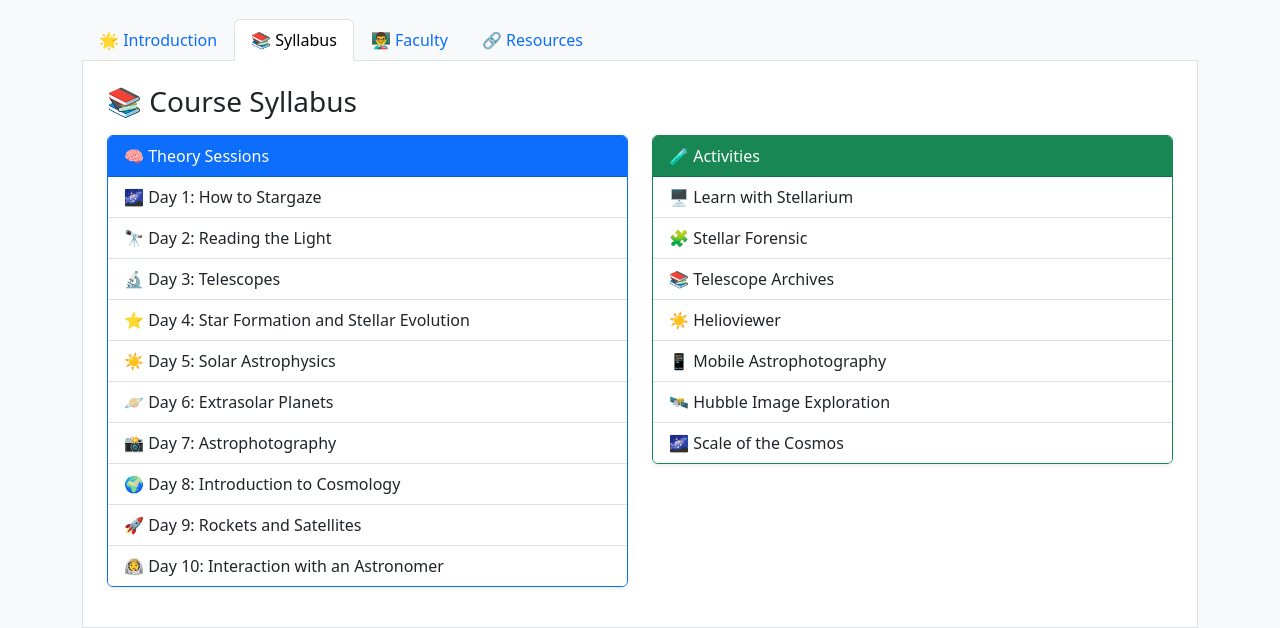
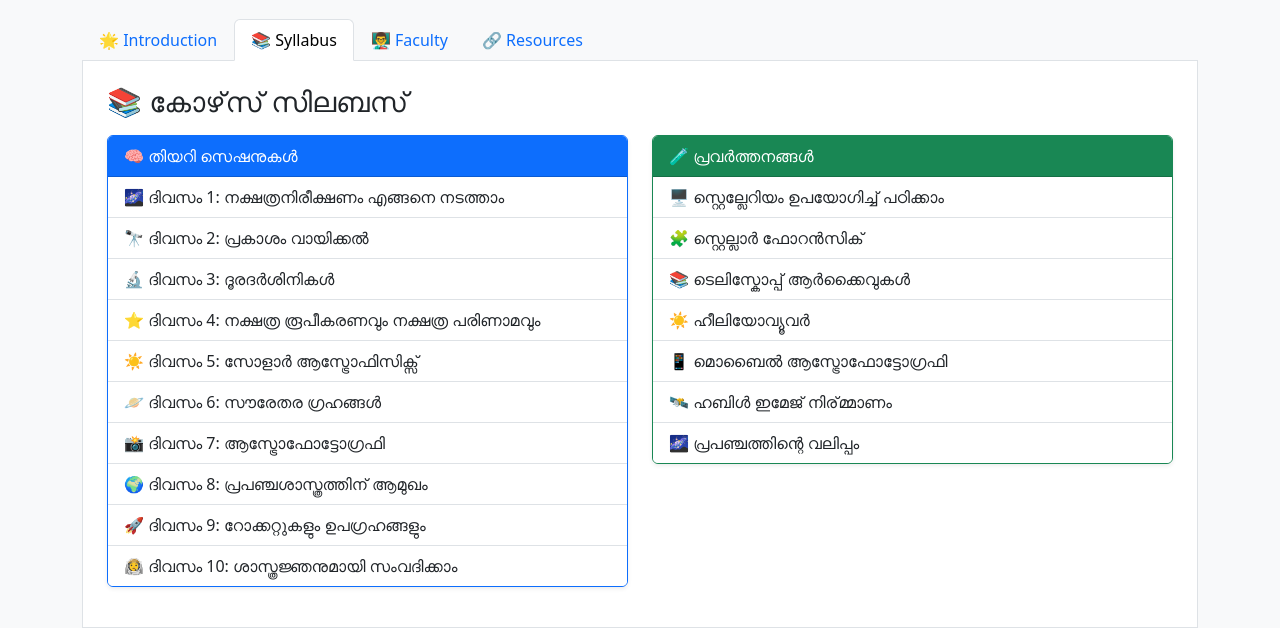
Before and after one commit to lensorg/astro, a plain HTML site: page index.html in a window 1280 px wide. Both pictures are taken after a click on the tab "📚 Syllabus". Shown: the part 184-812 px from the top of the page. Drawn offline with nearby package versions, Linux system fonts and the light colour scheme.

Commit message:
malayalam

```diff
--- a/index.html
+++ b/index.html
@@ -83,43 +83,42 @@
 
 <!-- Syllabus -->
 <div class="tab-pane fade" id="syllabus">
-        <h3 class="mb-3">📚 Course Syllabus</h3>
+  <h3 class="mb-3">📚 കോഴ്‌സ് സിലബസ്</h3>
 
   <div class="row">
     <div class="col-md-6">
       <div class="card shadow-sm mb-3 border-primary">
-              <div class="card-header bg-primary text-white">🧠 Theory Sessions</div>
+        <div class="card-header bg-primary text-white">🧠 തിയറി സെഷനുകൾ</div>
         <ul class="list-group list-group-flush">
-                <li class="list-group-item">🌌 Day 1: How to Stargaze</li>
-                <li class="list-group-item">🔭 Day 2: Reading the Light</li>
-                <li class="list-group-item">🔬 Day 3: Telescopes</li>
-                <li class="list-group-item">⭐ Day 4: Star Formation and Stellar Evolution</li>
-                <li class="list-group-item">☀️ Day 5: Solar Astrophysics</li>
-                <li class="list-group-item">🪐 Day 6: Extrasolar Planets</li>
-                <li class="list-group-item">📸 Day 7: Astrophotography</li>
-                <li class="list-group-item">🌍 Day 8: Introduction to Cosmology</li>
-                <li class="list-group-item">🚀 Day 9: Rockets and Satellites</li>
-                <li class="list-group-item">👨‍🚀 Day 10: Interaction with an Astronomer</li>
+          <li class="list-group-item">🌌 ദിവസം 1: നക്ഷത്രനിരീക്ഷണം എങ്ങനെ നടത്താം</li>
+          <li class="list-group-item">🔭 ദിവസം 2: പ്രകാശം വായിക്കൽ</li>
+          <li class="list-group-item">🔬 ദിവസം 3: ദൂരദർശിനികൾ</li>
+          <li class="list-group-item">⭐ ദിവസം 4: നക്ഷത്ര രൂപീകരണവും നക്ഷത്ര പരിണാമവും</li>
+          <li class="list-group-item">☀️ ദിവസം 5: സോളാർ ആസ്ട്രോഫിസിക്സ്</li>
+          <li class="list-group-item">🪐 ദിവസം 6: സൗരേതര ഗ്രഹങ്ങൾ</li>
+          <li class="list-group-item">📸 ദിവസം 7: ആസ്ട്രോഫോട്ടോഗ്രഫി</li>
+          <li class="list-group-item">🌍 ദിവസം 8: പ്രപഞ്ചശാസ്ത്രത്തിന് ആമുഖം</li>
+          <li class="list-group-item">🚀 ദിവസം 9: റോക്കറ്റുകളും ഉപഗ്രഹങ്ങളും</li>
+          <li class="list-group-item">👨‍🚀 ദിവസം 10: ശാസ്ത്രജ്ഞനുമായി സംവദിക്കാം </li>
         </ul>
       </div>
     </div>
 
     <div class="col-md-6">
       <div class="card shadow-sm mb-3 border-success">
-              <div class="card-header bg-success text-white">🧪 Activities</div>
+        <div class="card-header bg-success text-white">🧪 പ്രവർത്തനങ്ങൾ</div>
         <ul class="list-group list-group-flush">
-                <li class="list-group-item">🖥️ Learn with Stellarium</li>
-                <li class="list-group-item">🧩 Stellar Forensic</li>
-                <li class="list-group-item">📚 Telescope Archives</li>
-                <li class="list-group-item">☀️ Helioviewer</li>
-                <li class="list-group-item">📱 Mobile Astrophotography</li>
-                <li class="list-group-item">🛰️ Hubble Image Exploration</li>
-                <li class="list-group-item">🌌 Scale of the Cosmos</li>
+          <li class="list-group-item">🖥️ സ്റ്റെല്ലേറിയം ഉപയോഗിച്ച്  പഠിക്കാം  </li>
+          <li class="list-group-item">🧩 സ്റ്റെല്ലാർ ഫോറൻസിക്</li>
+          <li class="list-group-item">📚 ടെലിസ്കോപ്പ് ആർക്കൈവുകൾ</li>
+          <li class="list-group-item">☀️ ഹീലിയോവ്യൂവർ</li>
+          <li class="list-group-item">📱 മൊബൈൽ ആസ്ട്രോഫോട്ടോഗ്രഫി</li>
+          <li class="list-group-item">🛰️ ഹബിൾ ഇമേജ് നിര്മ്മാണം  </li>
+          <li class="list-group-item">🌌 പ്രപഞ്ചത്തിന്റെ വലിപ്പം </li>
         </ul>
       </div>
     </div>
   </div>
-
 </div>
 
       <!-- Faculty -->
```
Lines whose indentation alone changed are shown as unchanged.
